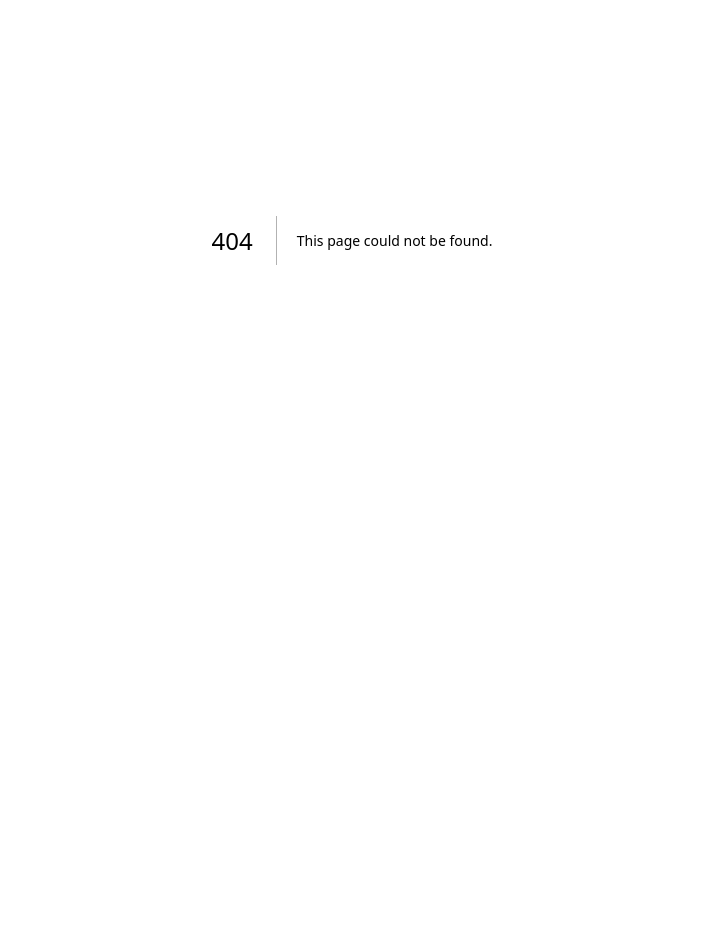
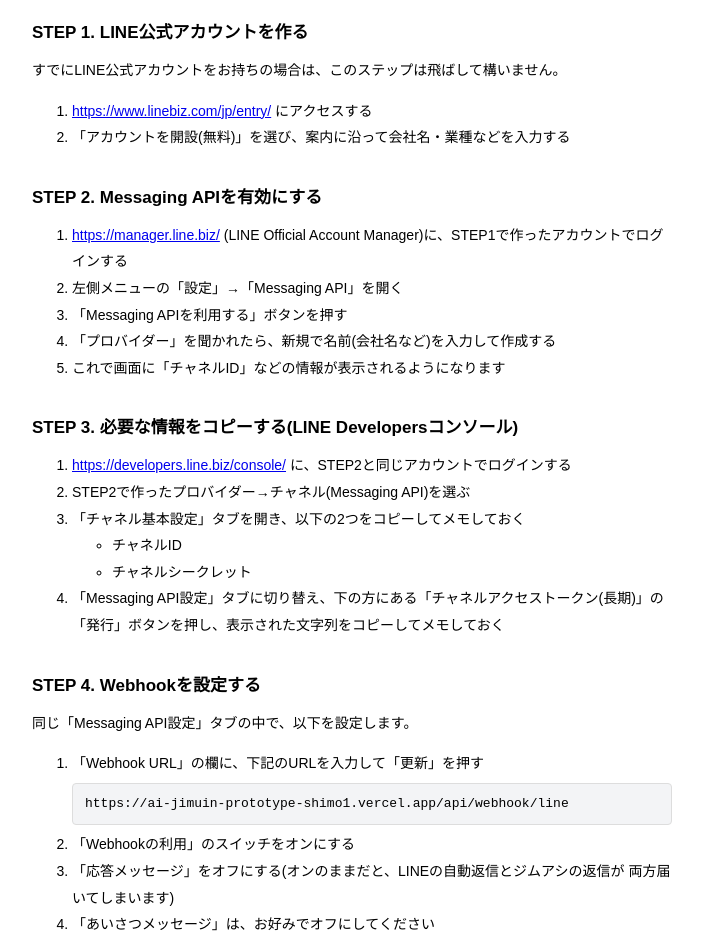
Before and after one commit to 981203yuusei-creator/ai-jimuin-prototype, a Next.js app: page /guide/line-setup in a window 1280 px wide. Before the commit this address had no page. Shown: the part 160-1112 px from the top of the page, without its empty margins (288-991 px from the left). Before the commit the page ends 800 px from the top, so only its background shows below. Built offline with nearby package versions, Linux system fonts and the light colour scheme.

Commit message:
LINE公式アカウント連携のセルフサービス設定マニュアルを追加(電話サポート不要化)
Co-Authored-By: Claude Sonnet 5 <noreply@anthropic.com>

```diff
--- a/app/dashboard/LineIntegrationSettings.tsx
+++ b/app/dashboard/LineIntegrationSettings.tsx
@@ -52,7 +52,11 @@ export default function LineIntegrationSettings({
         {connected ? "(連携済み)" : "(未設定)"}
       </span>
       <p style={{ fontSize: 12, color: "#666", marginTop: 4 }}>
-        LINE Developersコンソールで作成したチャネルの情報を入力してください。ご不明な場合はお問い合わせください。
+        LINE Developersコンソールで作成したチャネルの情報を入力してください。設定方法は
+        <a href="/guide/line-setup" target="_blank" rel="noreferrer">
+          こちらのマニュアル
+        </a>
+        をご覧ください。
       </p>
 
       <div style={{ marginTop: 8 }}>
--- /dev/null
+++ b/app/guide/line-setup/page.tsx
@@ -0,0 +1,164 @@
+const CALENDAR_SHARE_EMAIL = "jimuassi-calendar@gen-lang-client-0003463102.iam.gserviceaccount.com";
+const WEBHOOK_URL = "https://ai-jimuin-prototype-shimo1.vercel.app/api/webhook/line";
+
+function Step({
+  number,
+  title,
+  children,
+}: {
+  number: number;
+  title: string;
+  children: React.ReactNode;
+}) {
+  return (
+    <div style={{ marginBottom: 32 }}>
+      <h2 style={{ fontSize: 17, marginBottom: 8 }}>
+        STEP {number}. {title}
+      </h2>
+      <div style={{ fontSize: 14, lineHeight: 1.9 }}>{children}</div>
+    </div>
+  );
+}
+
+function Code({ children }: { children: string }) {
+  return (
+    <div
+      style={{
+        backgroundColor: "#f3f4f6",
+        border: "1px solid #ddd",
+        borderRadius: 4,
+        padding: "8px 12px",
+        fontFamily: "monospace",
+        fontSize: 13,
+        wordBreak: "break-all",
+        marginTop: 6,
+        marginBottom: 6,
+      }}
+    >
+      {children}
+    </div>
+  );
+}
+
+export default function LineSetupGuidePage() {
+  return (
+    <div style={{ maxWidth: 640, margin: "40px auto", fontFamily: "sans-serif", padding: "0 16px" }}>
+      <h1 style={{ fontSize: 22, marginBottom: 8 }}>LINE公式アカウント連携マニュアル</h1>
+      <p style={{ fontSize: 14, color: "#555", marginBottom: 32 }}>
+        ジムアシをご利用いただくには、お客様の会社専用のLINE公式アカウントをご用意いただき、
+        その情報をジムアシに登録していただく必要があります。少し工程がありますが、
+        このページの順番どおりに進めていただければ問題ありません。1つのステップに5〜10分ほどかかります。
+      </p>
+
+      <Step number={1} title="LINE公式アカウントを作る">
+        <p>
+          すでにLINE公式アカウントをお持ちの場合は、このステップは飛ばして構いません。
+        </p>
+        <ol>
+          <li>
+            <a href="https://www.linebiz.com/jp/entry/" target="_blank" rel="noreferrer">
+              https://www.linebiz.com/jp/entry/
+            </a>{" "}
+            にアクセスする
+          </li>
+          <li>「アカウントを開設(無料)」を選び、案内に沿って会社名・業種などを入力する</li>
+        </ol>
+      </Step>
+
+      <Step number={2} title="Messaging APIを有効にする">
+        <ol>
+          <li>
+            <a href="https://manager.line.biz/" target="_blank" rel="noreferrer">
+              https://manager.line.biz/
+            </a>{" "}
+            (LINE Official Account Manager)に、STEP1で作ったアカウントでログインする
+          </li>
+          <li>左側メニューの「設定」→「Messaging API」を開く</li>
+          <li>「Messaging APIを利用する」ボタンを押す</li>
+          <li>「プロバイダー」を聞かれたら、新規で名前(会社名など)を入力して作成する</li>
+          <li>これで画面に「チャネルID」などの情報が表示されるようになります</li>
+        </ol>
+      </Step>
+
+      <Step number={3} title="必要な情報をコピーする(LINE Developersコンソール)">
+        <ol>
+          <li>
+            <a href="https://developers.line.biz/console/" target="_blank" rel="noreferrer">
+              https://developers.line.biz/console/
+            </a>{" "}
+            に、STEP2と同じアカウントでログインする
+          </li>
+          <li>STEP2で作ったプロバイダー→チャネル(Messaging API)を選ぶ</li>
+          <li>
+            「チャネル基本設定」タブを開き、以下の2つをコピーしてメモしておく
+            <ul>
+              <li>チャネルID</li>
+              <li>チャネルシークレット</li>
+            </ul>
+          </li>
+          <li>
+            「Messaging API設定」タブに切り替え、下の方にある「チャネルアクセストークン(長期)」の
+            「発行」ボタンを押し、表示された文字列をコピーしてメモしておく
+          </li>
+        </ol>
+      </Step>
+
+      <Step number={4} title="Webhookを設定する">
+        <p>同じ「Messaging API設定」タブの中で、以下を設定します。</p>
+        <ol>
+          <li>
+            「Webhook URL」の欄に、下記のURLを入力して「更新」を押す
+            <Code>{WEBHOOK_URL}</Code>
+          </li>
+          <li>「Webhookの利用」のスイッチをオンにする</li>
+          <li>
+            「応答メッセージ」をオフにする(オンのままだと、LINEの自動返信とジムアシの返信が
+            両方届いてしまいます)
+          </li>
+          <li>「あいさつメッセージ」は、お好みでオフにしてください</li>
+        </ol>
+      </Step>
+
+      <Step number={5} title="Googleカレンダーと連携する(任意)">
+        <p>予定を自動でカレンダーに登録したい場合のみ設定してください。</p>
+        <ol>
+          <li>Googleカレンダーで、ジムアシ用のカレンダーを新しく作る(既存のものでも構いません)</li>
+          <li>
+            そのカレンダーの「設定と共有」を開き、「特定のユーザーとの共有」に以下のメールアドレスを
+            「予定の変更権限」で追加する
+            <Code>{CALENDAR_SHARE_EMAIL}</Code>
+          </li>
+          <li>同じ設定画面の下の方「カレンダーの統合」欄にある「カレンダーID」をコピーする</li>
+        </ol>
+      </Step>
+
+      <Step number={6} title="ジムアシに登録する">
+        <ol>
+          <li>ジムアシのダッシュボードにログインする</li>
+          <li>右上の「設定」を開き、「LINE連携設定」の欄に、STEP3・STEP5でコピーした値をそれぞれ入力する</li>
+          <li>「保存」を押す</li>
+          <li>
+            LINE公式アカウントを「友だち追加」し、実際にメッセージを送って、返信が届くか確認する
+          </li>
+        </ol>
+      </Step>
+
+      <div
+        style={{
+          marginTop: 32,
+          padding: 16,
+          border: "1px solid #ddd",
+          borderRadius: 6,
+          fontSize: 13,
+          color: "#555",
+        }}
+      >
+        <strong>うまくいかない場合</strong>
+        <p style={{ marginTop: 6 }}>
+          「保存」しても連携できない場合は、STEP3でコピーした3つの値(チャネルID・チャネルシークレット・
+          チャネルアクセストークン)に余分な空白が入っていないか、コピー漏れがないかをご確認ください。
+        </p>
+      </div>
+    </div>
+  );
+}
```
Also changed, not shown: app/signup/complete/page.tsx (+5 -2 lines).
